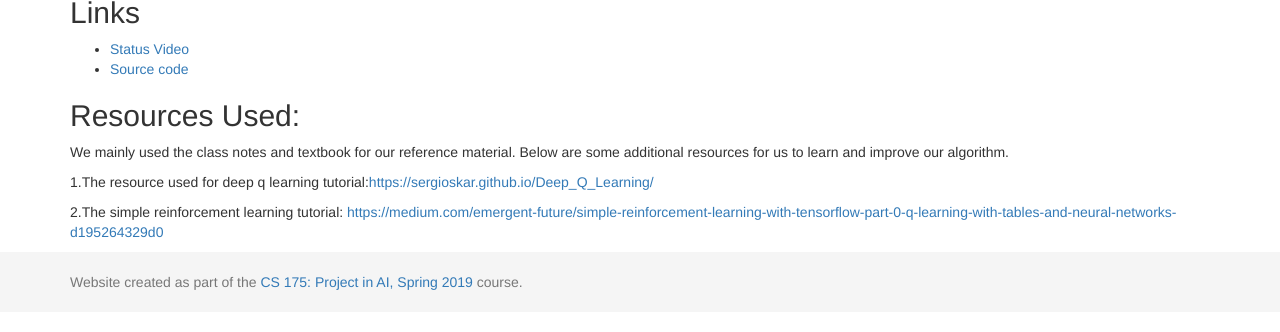
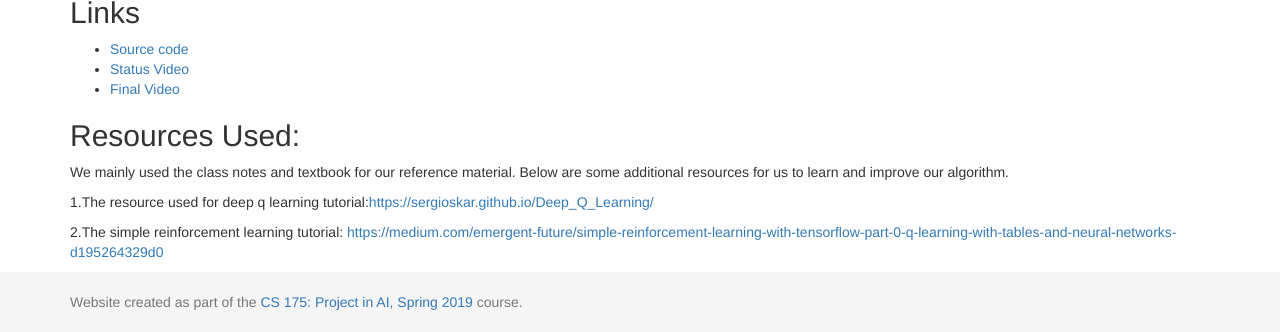
Before and after one commit to chenhaoy1/EnemyUnknown-Battlegrounds, a Jekyll site: the page built from docs/index.md, in a window 1280 px wide and 900 px high, scrolled down 587 px, cut to the strip 568-900 px from the top of the window. Built offline with Jekyll 4.4.1, drawn with Linux system fonts in a browser that asks for light colours.

Commit message:
Update index.md

```diff
--- a/docs/index.md
+++ b/docs/index.md
@@ -10,8 +10,10 @@ As its name suggest, our project idea is inspired by the most polular vedio game
 
 ## Links
 
+
+- [Source code](https://github.com/chenhaoy1/EnemyUnknown-Battlegrounds)
 - [Status Video](https://youtu.be/3wma79Rhkk0)
-- [Source code](https://github.com/chenhaoy1/EnemyUnknown-Battlegrounds)
+- [Final Video](https://youtu.be/3wma79Rhkk0)
 
 ## Resources Used:
 We mainly used the class notes and textbook for our  reference material. Below are some additional resources for us to learn and improve our algorithm.
```
